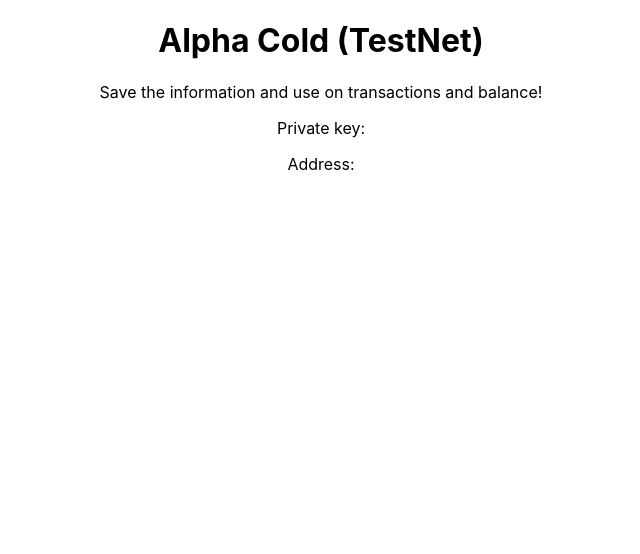
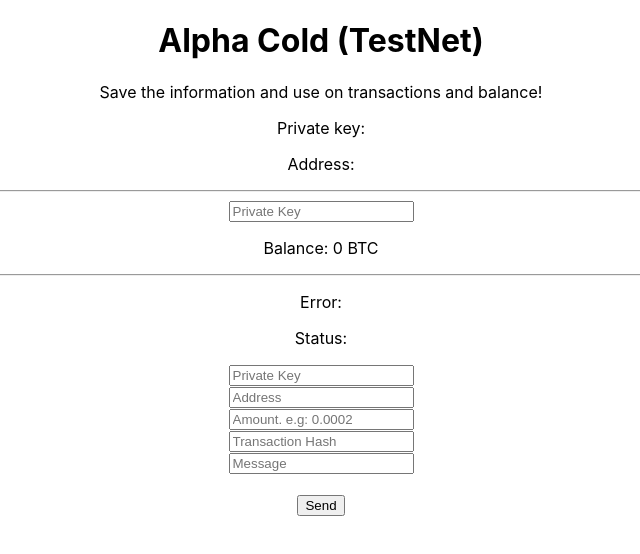
Before and after one commit to ktfth/alpha-cold, a React (Create React App) app: page / in a window 1280 px wide. Shown: the top 554 px of the page, without its empty margins (319-959 px from the left). Built offline with nearby package versions, Linux system fonts and the light colour scheme; no server answers.

Commit message:
feat: add balance and transaction

```diff
--- a/src/App.js
+++ b/src/App.js
@@ -1,7 +1,7 @@
 import { useEffect, useState } from 'react';
 import './App.css';
 
-function App() {
+function Wallet() {
   const [privateKey, setPrivateKey] = useState('');
   const [address, setAddress] = useState('');
 
@@ -15,11 +15,130 @@ function App() {
   }, [setPrivateKey, setAddress]);
 
   return (
-    <div className="App">
+    <>
       <h1>Alpha Cold (TestNet)</h1>
       <p>Save the information and use on transactions and balance!</p>
       <p>Private key: {privateKey}</p>
       <p>Address: {address}</p>
+    </>
+  );
+}
+
+function Balance() {
+  const [balanceInput, setBalanceInput] = useState('');
+  const [balance, setBalance] = useState('');
+
+  function checkBalance(e) {
+    if (e.keyCode === 13) {
+      fetch('https://alpha-asset.herokuapp.com/v1/balance', {
+        method: 'POST',
+        body: JSON.stringify({
+          privateKey: balanceInput,
+        }),
+        headers: {
+          'Content-Type': 'application/json',
+        }
+      })
+        .then(response => response.json())
+        .then(balance => {
+          setBalance(balance.data.amount);
+          setBalanceInput('');
+        });
+    }
+  }
+
+  function fillBalanceInput(e) {
+    setBalanceInput(e.target.value);
+  }
+
+  return (
+    <>
+      <input type="text" placeholder="Private Key" onChange={(e) => fillBalanceInput(e)} onKeyUp={(e) => checkBalance(e)} value={balanceInput}></input>
+      <p>Balance: {balance || "0"} BTC</p>
+    </>
+  );
+}
+
+function Transaction() {
+  const [privateKeyInput, setPrivateKeyInput] = useState('');
+  const [addressInput, setAddressInput] = useState('');
+  const [amountInput, setAmountInput] = useState('');
+  const [transactionHashInput, setTransactionHashInput] = useState('');
+  const [messageInput, setMessageInput] = useState('');
+  const [transactionError, setTransactionError] = useState('');
+  const [transactionStatus, setTransactionStatus] = useState('');
+
+  function fillPrivateKeyInput(e) {
+    setPrivateKeyInput(e.target.value);
+  }
+
+  function fillAddressInput(e) {
+    setAddressInput(e.target.value);
+  }
+
+  function fillAmountInput(e) {
+    setAmountInput(e.target.value);
+  }
+
+  function fillTransactionHashInput(e) {
+    setTransactionHashInput(e.target.value);
+  }
+
+  function fillMessageInput(e) {
+    setMessageInput(e.target.value);
+  }
+
+  function dispatchTransaction() {
+    fetch('https://alpha-asset.herokuapp.com/v1/transaction', {
+        method: 'POST',
+        body: JSON.stringify({
+          privateKey: privateKeyInput,
+          address: addressInput,
+          amount: amountInput,
+          transactionHash: transactionHashInput,
+          message: messageInput,
+        }),
+        headers: {
+          'Content-Type': 'application/json',
+        }
+      })
+        .then(response => response.json())
+        .then(transaction => {
+          if (transaction.data.errorCode) {
+            setTransactionError(`error code: ${transaction.data.errorCode} | error reason: ${transaction.data.errorReason} | exception message: ${transaction.data.exceptionMessage}`);
+          } else {
+            setTransactionStatus(`id: ${transaction.data.id} | hash: ${transaction.data.hash} | address: ${transaction.data.address} | block confirmations: ${transaction.data.blockConfirmations}`);
+          }
+        });
+  }
+
+  return (
+    <>
+      <p>Error: {transactionError}</p>
+      <p>Status: {transactionStatus}</p>
+      <input type="text" placeholder="Private Key" onChange={(e) => fillPrivateKeyInput(e)} value={privateKeyInput}></input>
+      <br/>
+      <input type="text" placeholder="Address" onChange={(e) => fillAddressInput(e)} value={addressInput}></input>
+      <br/>
+      <input type="text" placeholder="Amount. e.g: 0.0002" onChange={(e) => fillAmountInput(e)} value={amountInput}></input>
+      <br/>
+      <input type="text" placeholder="Transaction Hash" onChange={(e) => fillTransactionHashInput(e)} value={transactionHashInput}></input>
+      <br/>
+      <input type="text" placeholder="Message" onChange={(e) => fillMessageInput(e)} value={messageInput}></input>
+      <br/><br/>
+      <button onClick={() => dispatchTransaction()}>Send</button>
+    </>
+  );
+}
+
+function App() {
+  return (
+    <div className="App">
+      <Wallet/>
+      <hr/>
+      <Balance/>
+      <hr/>
+      <Transaction/>
     </div>
   );
 }
```
